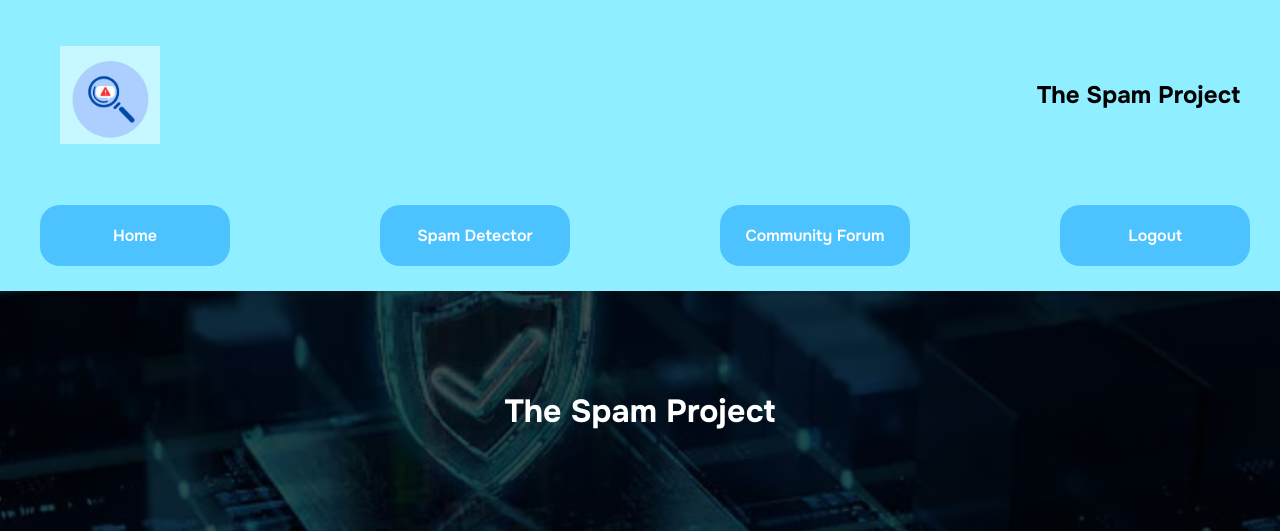
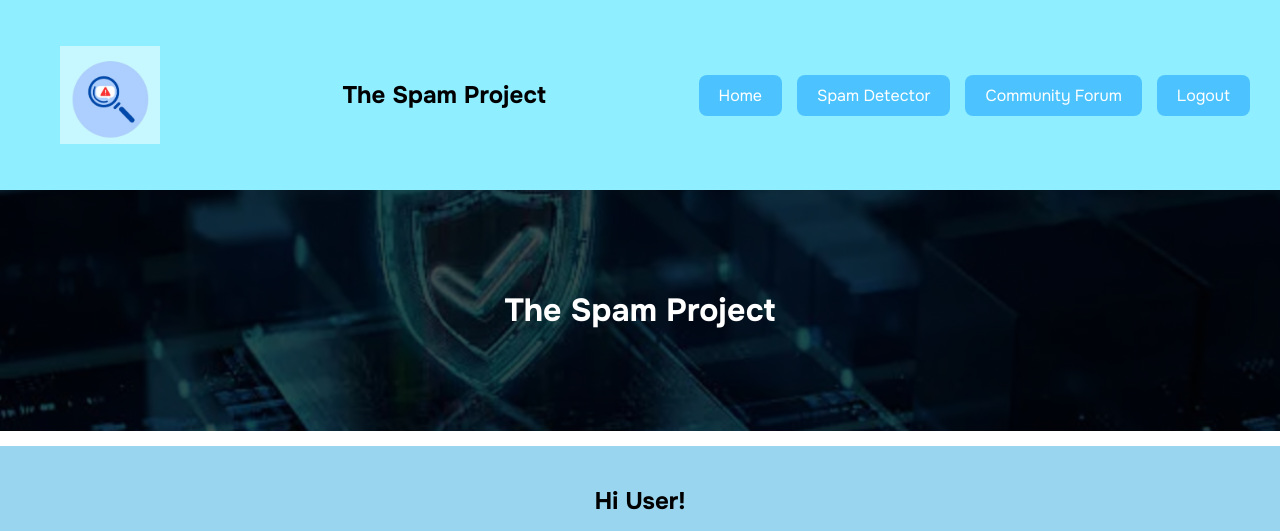
Before and after one commit to 1047267-LWSD/spam-project, a Flask app: page /index in a window 1280 px wide. Shown: the top 531 px of the page. Run offline with Flask 3, Linux system fonts and the light colour scheme; parts of the project's set-up code (start-up, migrations or seed data) failed here and were passed over; some libraries are stand-ins or nearby versions.

Commit message:
fixed navbar stylinh

```diff
--- a/backend/static/homepage.css
+++ b/backend/static/homepage.css
@@ -59,20 +59,17 @@ h1 {
     gap: 200px;
     margin: 15px;
 }
-.nav-links a:hover{
+.nav-links a:hover {
     background-color: rgb(63, 161, 209);
 }
 
 .navbar {
-    background-color: rgb(143, 238, 255);
     display: flex;
     align-items: center;
     justify-content: space-between;
-    gap: 20px;
-    flex-wrap: wrap;
-    position: relative;
-    box-sizing: border-box;
-    width: 100%;
+    padding: 15px 30px;
+    background-color: rgb(143, 238, 255);
+    box-shadow: 0 2px 4px rgba(0,0,0,0.1);
 }
 .logo {
     width: 100px;
@@ -87,23 +84,22 @@ h1 {
     height: 100%;
     object-fit: contain;
 }
-.nav-links a{
-    padding: 20px;
-    width: 150px;
-    color: rgb(255, 255, 255);
+.nav-links a {
+    padding: 10px 20px;
     background-color: rgb(76, 195, 255);
-    border-radius: 20px;
+    color: white;
     text-decoration: none;
-    text-align: center;
+    border-radius: 8px;
+    font-weight: 400;
+    transition: background-color 0.2s ease;
 }
 #app-name {
     padding: 10px;
 }
-.nav-links{
+.nav-links {
     display: flex;
-    justify-content: space-around;
-    gap: 150px;
-    margin: 10px;
+    gap: 15px;
+    align-items: center;
 }
 @media (max-width: 768px) {
 
--- a/backend/static/styles.css
+++ b/backend/static/styles.css
@@ -12,7 +12,7 @@ body {
     align-items: center;
     justify-content: space-between;
     padding: 15px 30px;
-    background-color: #bae6fd; /* Light cyan/blue */
+    background-color: rgb(143, 238, 255);
     box-shadow: 0 2px 4px rgba(0,0,0,0.1);
 }
 
@@ -36,11 +36,11 @@ body {
 
 .nav-links a {
     padding: 10px 20px;
-    background-color: #60a5fa;
+    background-color: rgb(76, 195, 255);
     color: white;
     text-decoration: none;
     border-radius: 8px;
-    font-weight: 600;
+    font-weight: 400;
     transition: background-color 0.2s ease;
 }
 
@@ -219,9 +219,15 @@ h1 {
         box-sizing: border-box;
     }
     .navbar {
-        flex-direction: column;
-        padding: 10px;
-        gap: 10px;
+        background-color: rgb(143, 238, 255);
+        display: flex;
+        align-items: center;
+        justify-content: space-between;
+        gap: 20px;
+        flex-wrap: wrap;
+        position: relative;
+        box-sizing: border-box;
+        width: 100%;
     }
 
     .logo img {
--- a/backend/templates/free-spam.html
+++ b/backend/templates/free-spam.html
@@ -16,6 +16,7 @@
         </div>
         <h2 id = 'app-name'>The Spam Project</h2>
         <div class = 'nav-links'>
+        <a href = '/'> Home </a>
         <a href = '/free-spam'>Spam Detector</a>
         <a href = '/registration'>Sign Up</a>
         <a href = '/login'>Login </a>
--- a/backend/templates/landing-page.html
+++ b/backend/templates/landing-page.html
@@ -16,6 +16,8 @@
         </div>
         <h2 id = 'app-name'>The Spam Project</h2>
         <div class = 'nav-links'>
+        <a href = '/'> Home </a>
+        <a href = '/free-spam'>Spam Detector</a>
         <a href = '/registration'>Sign Up</a>
         <a href = '/login'>Login </a>
         </div>
```
